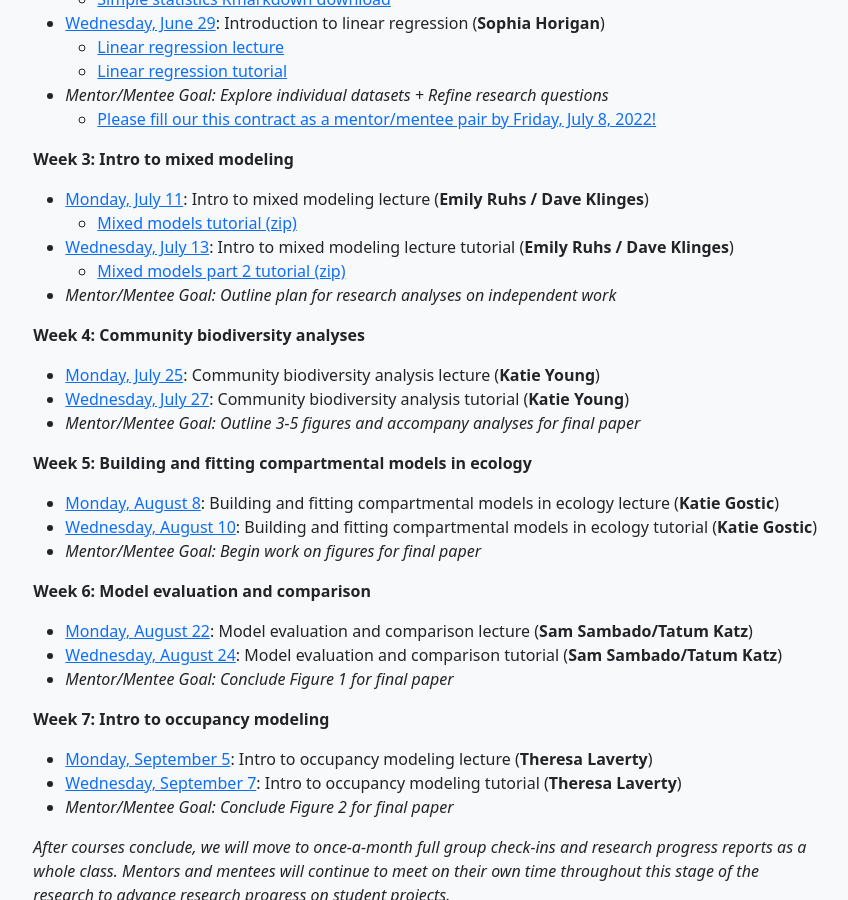
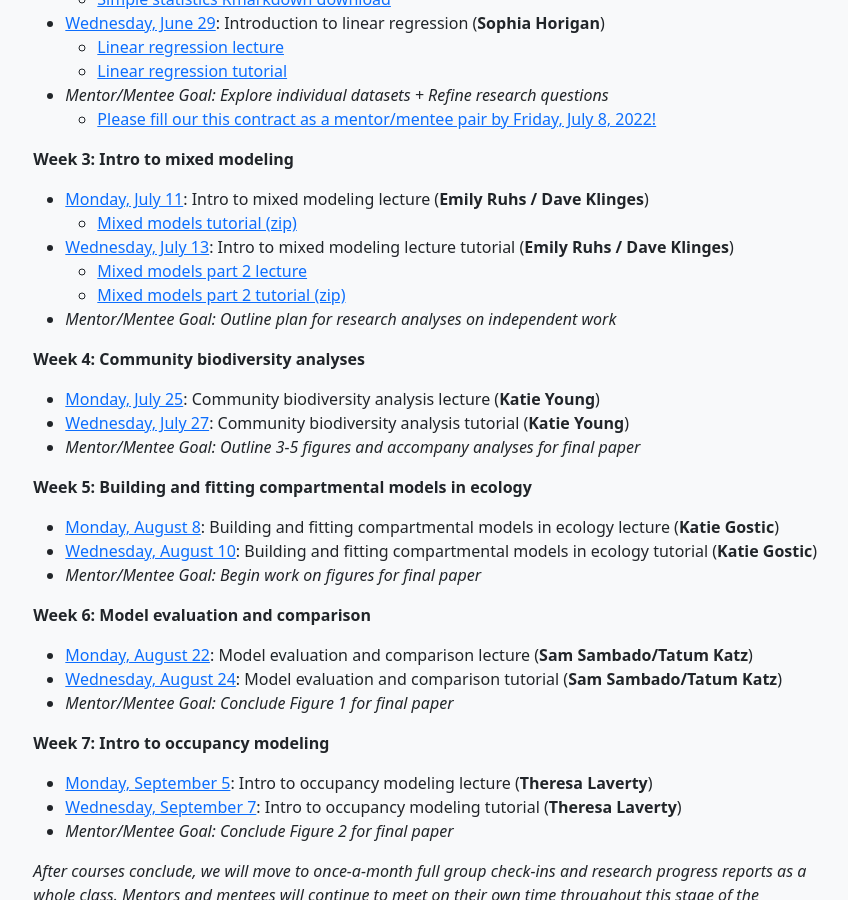
Before and after one commit to brooklabteam/coding4conservation, a Jekyll site: the page built from syllabus.md, in a window 1280 px wide and 900 px high, scrolled down 565 px. Shown: the whole window, without its empty margins (212-1060 px from the left). Built offline with Jekyll 4.4.1, drawn with Linux system fonts in a browser that asks for light colours.

Commit message:
Update syllabus.md

```diff
--- a/syllabus.md
+++ b/syllabus.md
@@ -28,9 +28,10 @@
 
 **Week 3: Intro to mixed modeling**
 * [Monday, July 11](https://uchicago.zoom.us/j/99896661366?pwd=UkFCeWwzMC81enZkNUZUbDk4dThHZz09): Intro to mixed modeling lecture (**Emily Ruhs / Dave Klinges**)
-  * [Mixed models tutorial (zip)](/assets/lectures/C4C-Mixed-Models.zip)
+  * [Mixed models tutorial (zip)](/assets/tutorials/C4C-Mixed-Models.zip)
 * [Wednesday, July 13](https://uchicago.zoom.us/j/99896661366?pwd=UkFCeWwzMC81enZkNUZUbDk4dThHZz09): Intro to mixed modeling lecture tutorial (**Emily Ruhs / Dave Klinges**)
-  * [Mixed models part 2 tutorial (zip)](/assets/tutorials/C4C-Mixed Models-Part2.zip)
+  * [Mixed models part 2 lecture](/assets/lectures/C4C-Mixed-Models-GLMM.pdf)
+  * [Mixed models part 2 tutorial (zip)](/assets/tutorials/C4C-Mixed-Models-Part2.zip)
 * *Mentor/Mentee Goal: Outline plan for research analyses on independent work*
 
 
```
